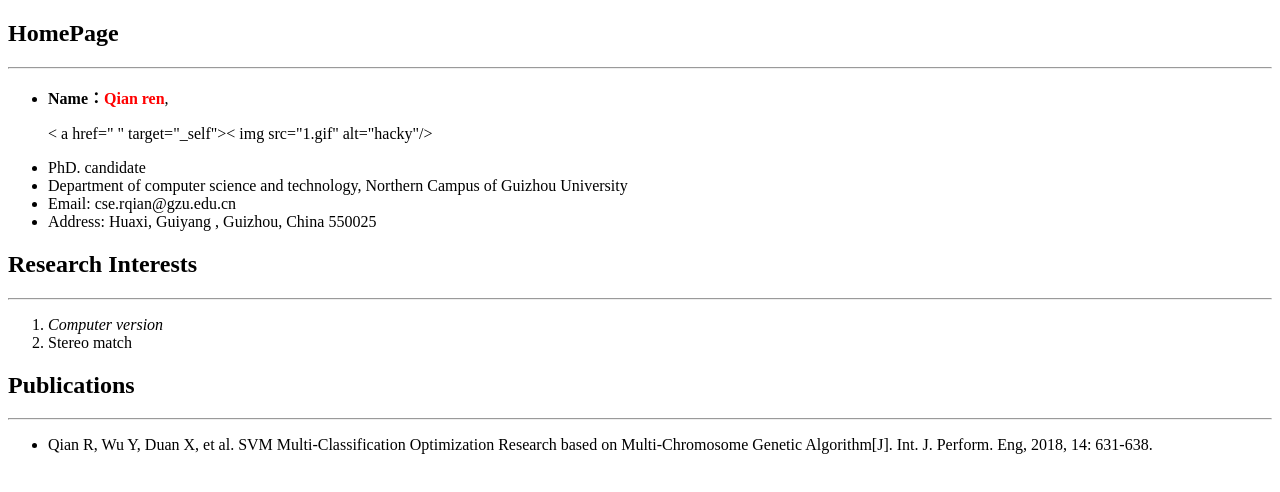
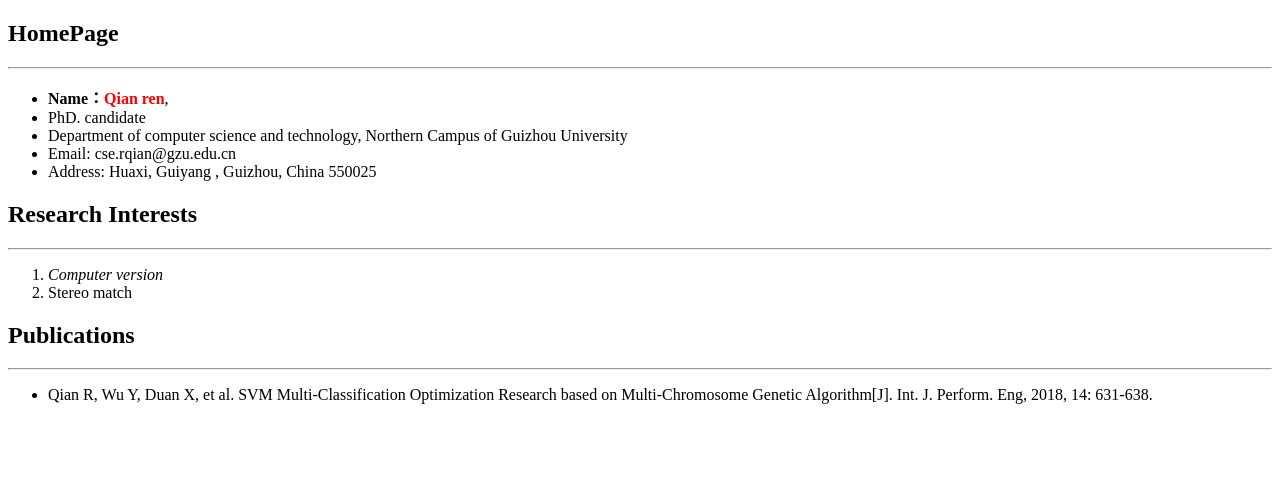
Before and after one commit to qrcc/qrcc.github.io, a plain HTML site: page index.html in a window 1280 px wide. Drawn offline with Linux system fonts and the light colour scheme.

Commit message:
Update index.html

```diff
--- a/index.html
+++ b/index.html
@@ -8,7 +8,6 @@
  <hr/>
  <ul>
  <li><strong>Name：<font color="#FF0000">Qian ren</strong></font>,</li>
- <p>< a href=" " target="_self">< img src="1.gif" alt="hacky"/></ a></p >
  <li>PhD. candidate</li>
  <li>Department of computer science and technology, Northern Campus of  Guizhou University</li>
  <li>Email: cse.rqian@gzu.edu.cn</li>
```
